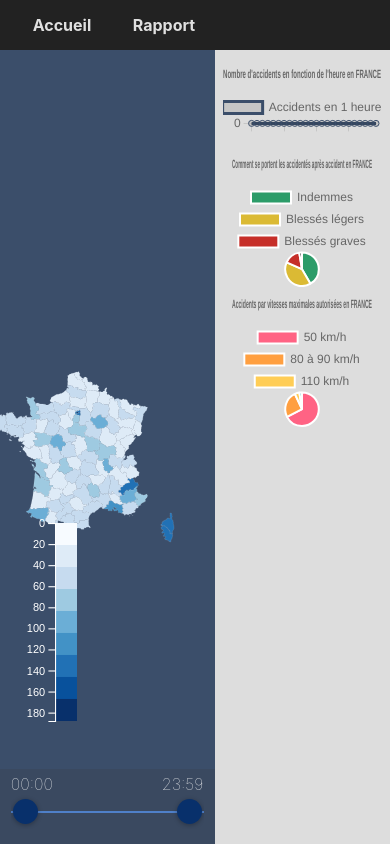
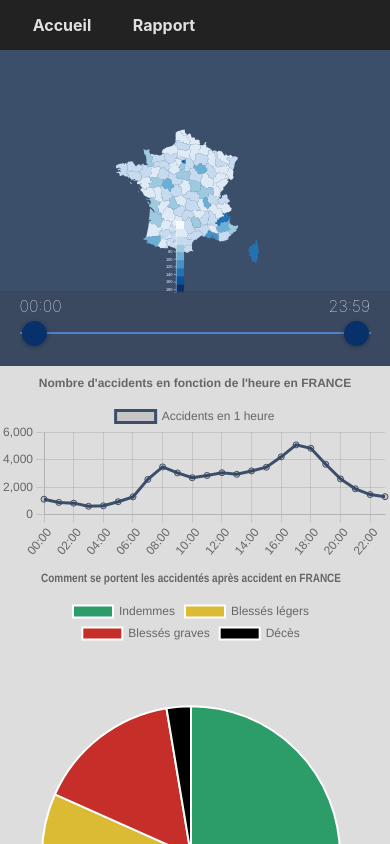
Before and after one commit to matthieu994/OpenData, a plain HTML site: page index.html in a window 390 px wide. Drawn offline with nearby package versions, Linux system fonts and the light colour scheme.

Commit message:
fix mobile display

```diff
--- a/gravite.js
+++ b/gravite.js
@@ -32,7 +32,7 @@ function graviteChart() {
     type: "pie",
     data,
     options: {
-      responsive: true,
+      responsive: false,
       plugins: {
         legend: {
           position: "top",
--- a/map.js
+++ b/map.js
@@ -10,7 +10,7 @@
   const projection = d3
     .geoConicConformal() // Lambert-93
     .center([2.454071, 46.279229]) // Center on France
-    .scale(window.innerWidth * 2.3)
+    .scale(Math.max(window.innerHeight, window.innerWidth) * 2.3)
     .translate([width / 2 - 25, height / 2 - 25]);
   const path = d3.geoPath().projection(projection); // Assign projection to path object
   // Create the DIV that will contain our map
@@ -197,7 +197,7 @@
       if (!isParis || isArrond) {
         setTimeout(() => {
           loadData(d, scale);
-        }, 700);
+        }, 500);
       }
     }
 
--- a/range.js
+++ b/range.js
@@ -43,8 +43,10 @@ function updateRangeValues(low = lowerSlider.value, up = upperSlider.value) {
   upperOutput.style.left = `calc(${(upperVal / parseInt(max)) * 100}% - ${
     width * (upperVal / parseInt(max))
   }px)`;
-  lowerOutput.style.marginLeft = upperVal - lowerVal < 2 ? `-5px` : "";
-  upperOutput.style.marginLeft = upperVal - lowerVal < 2 ? `5px` : "";
+  lowerOutput.style.marginLeft =
+    upperVal - lowerVal < 2 ? `-${6500 / lowerSlider.clientWidth}px` : "";
+  upperOutput.style.marginLeft =
+    upperVal - lowerVal < 2 ? `${6500 / lowerSlider.clientWidth}px` : "";
   setCircleOpacity();
 }
 
--- a/style.css
+++ b/style.css
@@ -36,6 +36,8 @@ body {
   height: 100%;
   width: 55%;
   overflow: hidden;
+  display: flex;
+  justify-content: center;
 }
 
 #filters {
@@ -120,6 +122,7 @@ svg {
 circle {
   user-select: none;
   pointer-events: none;
+  transition: opacity 0.2s ease;
 }
 
 #topbar-menu {
@@ -160,25 +163,28 @@ circle {
 }
 
 #charts {
-  float: right;
   background-color: #dddddd;
   width: 45%;
   overflow-y: auto;
-  padding: 0 0 5% 0;
+}
+
+.graph-container {
+  position: relative;
+  width: 100%;
+  margin: auto;
 }
 
 .pie-container {
   position: relative;
   width: 100%;
-  padding: 0 10%;
-  margin-top: 7%;
+  text-align: center;
 }
 
-.graph-container {
-  position: relative;
-  width: 100%;
-  padding: 0 5%;
-  margin: 4% 0;
+.pie-container > canvas {
+  display: inline-block !important;
+}
+.pie-container > canvas:first-of-type {
+  margin-right: 2vw;
 }
 
 #legend {
@@ -200,3 +206,17 @@ body.selected[selected="arrondissement"] #legend {
 body:not(.selected) #accidents {
   display: none;
 }
+
+@media screen and (max-width: 750px) {
+  body {
+    flex-direction: column;
+  }
+  #france,
+  #charts {
+    width: 100%;
+  }
+  #france {
+    flex-direction: column;
+    align-items: stretch;
+  }
+}
--- a/vmaPieChart.js
+++ b/vmaPieChart.js
@@ -37,7 +37,7 @@ function vmaChart(csv) {
     type: "pie",
     data: data,
     options: {
-      responsive: true,
+      responsive: false,
       plugins: {
         legend: {
           position: "top",
```
